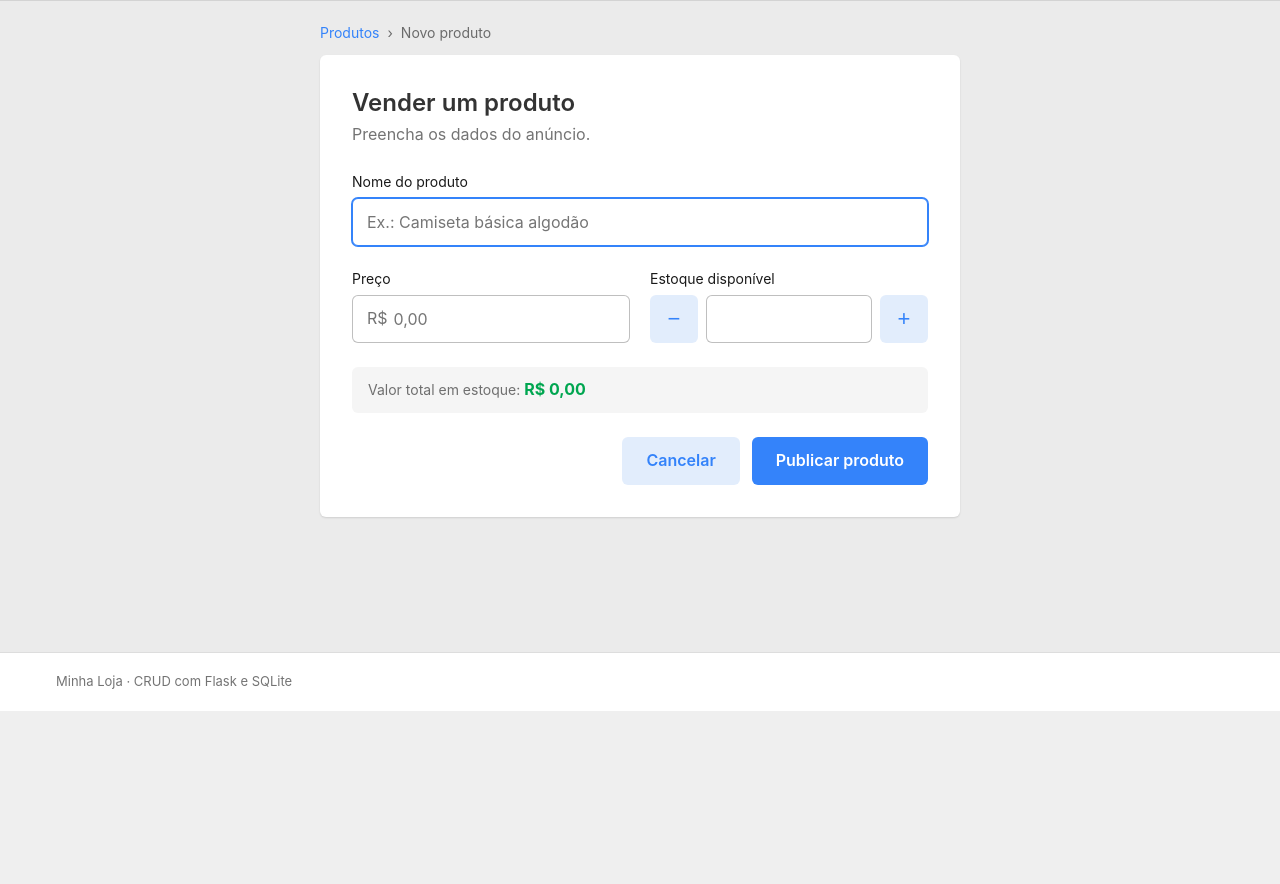
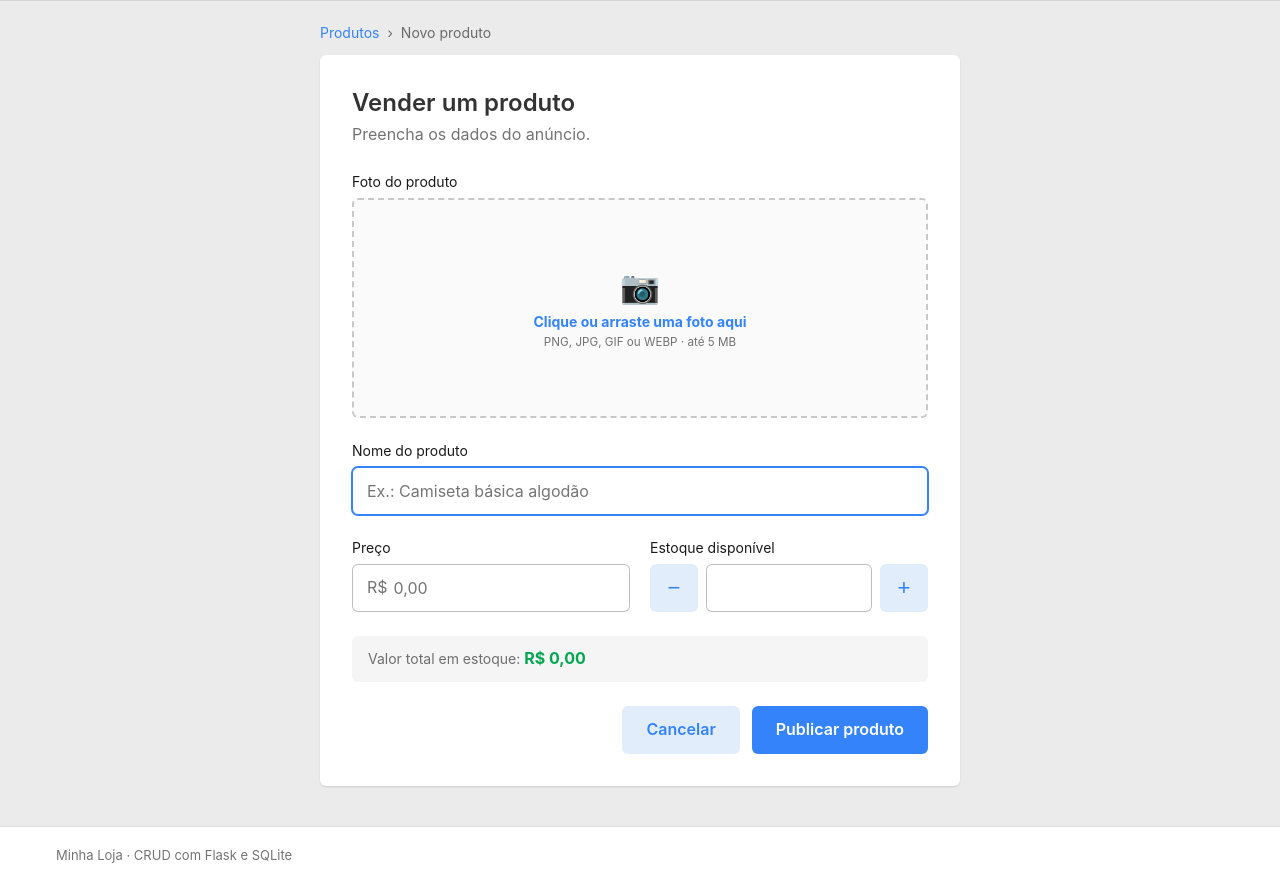
Before and after one commit to felipedelucca07/primeiroClaude, a Flask app: page /produtos/novo in a window 1280 px wide. Shown: the part 89-973 px from the top of the page. Before the commit the page ends 800 px from the top, so only its background shows below. Run offline with Flask 3, Linux system fonts and the light colour scheme.

Commit message:
Adiciona fotos aos produtos
Envio de imagem no cadastro e na edição, com prévia, validação do formato
e limite de 5 MB. As fotos ficam em static/uploads/ e a coluna imagem é
adicionada automaticamente a bancos existentes.

Co-Authored-By: Claude Opus 5.5 <noreply@anthropic.com>

```diff
--- a/app.py
+++ b/app.py
@@ -1,9 +1,25 @@
+import os
+import uuid
+
 from flask import Flask, abort, flash, g, redirect, render_template, request, url_for
 
 import loja
 
+PASTA_UPLOADS = os.path.join(os.path.dirname(os.path.abspath(__file__)), "static", "uploads")
+TAMANHO_MAXIMO_MB = 5
+
+# Assinatura (primeiros bytes) de cada formato de imagem aceito
+FORMATOS_IMAGEM = {
+    "png": lambda b: b.startswith(b"\x89PNG\r\n\x1a\n"),
+    "jpg": lambda b: b.startswith(b"\xff\xd8\xff"),
+    "gif": lambda b: b[:6] in (b"GIF87a", b"GIF89a"),
+    "webp": lambda b: b[:4] == b"RIFF" and b[8:12] == b"WEBP",
+}
+
 app = Flask(__name__)
 app.config["SECRET_KEY"] = "troque-esta-chave-em-producao"
+app.config["MAX_CONTENT_LENGTH"] = TAMANHO_MAXIMO_MB * 1024 * 1024
+os.makedirs(PASTA_UPLOADS, exist_ok=True)
 
 
 def get_conn():
@@ -31,7 +47,31 @@ def separar_preco(valor):
     return inteiro, centavos
 
 
-def validar_formulario(form):
+def identificar_imagem(arquivo):
+    """Retorna a extensão do formato da imagem, ou None se não for uma imagem aceita."""
+    cabecalho = arquivo.stream.read(12)
+    arquivo.stream.seek(0)
+    for extensao, confere in FORMATOS_IMAGEM.items():
+        if confere(cabecalho):
+            return extensao
+    return None
+
+
+def salvar_imagem(arquivo, extensao):
+    nome = f"{uuid.uuid4().hex}.{extensao}"
+    arquivo.save(os.path.join(PASTA_UPLOADS, nome))
+    return nome
+
+
+def apagar_imagem(nome):
+    if nome:
+        try:
+            os.remove(os.path.join(PASTA_UPLOADS, nome))
+        except FileNotFoundError:
+            pass
+
+
+def validar_formulario(form, files):
     dados = {
         "nome": form.get("nome", "").strip(),
         "preco": form.get("preco", "").strip(),
@@ -54,7 +94,16 @@ def validar_formulario(form):
     except ValueError:
         erros["estoque"] = "Informe uma quantidade inteira."
         estoque = None
-    return dados, erros, (dados["nome"], preco, estoque)
+
+    imagem = files.get("imagem")
+    extensao = None
+    if imagem and imagem.filename:
+        extensao = identificar_imagem(imagem)
+        if extensao is None:
+            erros["imagem"] = "Envie uma imagem PNG, JPG, GIF ou WEBP."
+    else:
+        imagem = None
+    return dados, erros, (dados["nome"], preco, estoque), (imagem, extensao)
 
 
 @app.route("/")
@@ -74,9 +123,10 @@ def index():
 def novo():
     dados, erros = {}, {}
     if request.method == "POST":
-        dados, erros, valores = validar_formulario(request.form)
+        dados, erros, valores, (imagem, extensao) = validar_formulario(request.form, request.files)
         if not erros:
-            loja.criar_produto(get_conn(), *valores)
+            nome_imagem = salvar_imagem(imagem, extensao) if imagem else None
+            loja.criar_produto(get_conn(), *valores, imagem=nome_imagem)
             flash(f"Produto “{valores[0]}” cadastrado.", "sucesso")
             return redirect(url_for("index"))
     return render_template("form.html", dados=dados, erros=erros, produto=None)
@@ -90,9 +140,15 @@ def editar(produto_id):
         abort(404)
     dados, erros = dict(produto), {}
     if request.method == "POST":
-        dados, erros, valores = validar_formulario(request.form)
+        dados, erros, valores, (imagem, extensao) = validar_formulario(request.form, request.files)
         if not erros:
             loja.atualizar_produto(conn, produto_id, *valores)
+            if imagem:
+                loja.definir_imagem(conn, produto_id, salvar_imagem(imagem, extensao))
+                apagar_imagem(produto["imagem"])
+            elif request.form.get("remover_imagem"):
+                loja.definir_imagem(conn, produto_id, None)
+                apagar_imagem(produto["imagem"])
             flash(f"Produto “{valores[0]}” atualizado.", "sucesso")
             return redirect(url_for("index"))
     return render_template("form.html", dados=dados, erros=erros, produto=produto)
@@ -105,6 +161,7 @@ def remover(produto_id):
     if produto is None:
         abort(404)
     loja.remover_produto(conn, produto_id)
+    apagar_imagem(produto["imagem"])
     flash(f"Produto “{produto['nome']}” removido.", "sucesso")
     return redirect(url_for("index"))
 
@@ -114,5 +171,11 @@ def nao_encontrado(_erro):
     return render_template("404.html"), 404
 
 
+@app.errorhandler(413)
+def arquivo_grande(_erro):
+    flash(f"A imagem é muito grande. O limite é {TAMANHO_MAXIMO_MB} MB.", "erro")
+    return redirect(request.url)
+
+
 if __name__ == "__main__":
     app.run(debug=True)
--- a/static/style.css
+++ b/static/style.css
@@ -257,6 +257,12 @@ main { flex: 1; padding-block: 24px 40px; }
     hsl(calc(var(--matiz) + 40) 70% 88%));
   border-bottom: 1px solid #eee;
 }
+.produto-foto { background: var(--superficie); padding: 12px; }
+.produto-foto img {
+  width: 100%;
+  height: 100%;
+  object-fit: contain;
+}
 .produto-info { padding: 16px 16px 8px; flex: 1; }
 .produto-nome {
   margin: 0 0 8px;
@@ -361,7 +367,50 @@ main { flex: 1; padding-block: 24px 40px; }
   height: 100%;
 }
 .campo-erro input,
-.campo-erro .campo-prefixo { border-color: var(--vermelho); }
+.campo-erro .campo-prefixo,
+.campo-erro .upload { border-color: var(--vermelho); }
+.campo-rotulo { font-size: 14px; color: rgba(0, 0, 0, .9); }
+
+/* Upload de foto */
+.upload {
+  position: relative;
+  display: grid;
+  place-items: center;
+  height: 220px;
+  border: 2px dashed rgba(0, 0, 0, .2);
+  border-radius: var(--raio);
+  background: #fafafa;
+  cursor: pointer;
+  overflow: hidden;
+  transition: border-color .15s, background .15s;
+}
+.upload:hover, .upload.arrastando { border-color: var(--azul); background: var(--azul-claro); }
+.upload input[type="file"] {
+  position: absolute;
+  inset: 0;
+  opacity: 0;
+  cursor: pointer;
+}
+.upload img { max-width: 100%; max-height: 100%; object-fit: contain; padding: 8px; }
+.upload-texto {
+  display: flex;
+  flex-direction: column;
+  align-items: center;
+  gap: 4px;
+  color: var(--azul);
+  text-align: center;
+  padding: 16px;
+}
+.upload-texto small { color: var(--texto-suave); }
+.upload-icone { font-size: 32px; }
+.checkbox {
+  display: flex;
+  align-items: center;
+  gap: 8px;
+  cursor: pointer;
+  color: var(--texto-suave);
+}
+.checkbox input { width: 16px; height: 16px; accent-color: var(--azul); }
 .erro { color: var(--vermelho); font-size: 13px; }
 
 .contador { display: flex; gap: 8px; }
@@ -427,6 +476,8 @@ main { flex: 1; padding-block: 24px 40px; }
   flex-shrink: 0;
 }
 .aviso > span:nth-child(2) { flex: 1; }
+.aviso-erro { border-left-color: var(--vermelho); }
+.aviso-erro .aviso-icone { background: var(--vermelho); }
 .aviso.saindo { opacity: 0; transform: translateY(10px); }
 .aviso-fechar {
   background: none;
--- a/templates/base.html
+++ b/templates/base.html
@@ -42,7 +42,7 @@
   <div class="avisos" aria-live="polite">
     {% for categoria, mensagem in get_flashed_messages(with_categories=true) %}
       <div class="aviso aviso-{{ categoria }}" role="status">
-        <span class="aviso-icone" aria-hidden="true">✓</span>
+        <span class="aviso-icone" aria-hidden="true">{{ "!" if categoria == "erro" else "✓" }}</span>
         <span>{{ mensagem }}</span>
         <button type="button" class="aviso-fechar" aria-label="Fechar">×</button>
       </div>
--- a/templates/form.html
+++ b/templates/form.html
@@ -15,7 +15,28 @@
     {{ "Altere os dados e salve." if editando else "Preencha os dados do anúncio." }}
   </p>
 
-  <form method="post" class="formulario" novalidate>
+  <form method="post" class="formulario" enctype="multipart/form-data" novalidate>
+    <div class="campo {{ 'campo-erro' if erros.imagem }}">
+      <span class="campo-rotulo">Foto do produto</span>
+      <label class="upload" id="upload">
+        <input type="file" name="imagem" id="imagem" accept="image/png,image/jpeg,image/gif,image/webp">
+        {% set imagem_atual = url_for('static', filename='uploads/' ~ produto.imagem) if editando and produto.imagem else '' %}
+        <img id="upload-previa" src="{{ imagem_atual }}" alt="Prévia da foto" {{ 'hidden' if not imagem_atual }}>
+        <span class="upload-texto" id="upload-texto" {{ 'hidden' if imagem_atual }}>
+          <span class="upload-icone" aria-hidden="true">📷</span>
+          <strong>Clique ou arraste uma foto aqui</strong>
+          <small>PNG, JPG, GIF ou WEBP · até 5 MB</small>
+        </span>
+      </label>
+      {% if imagem_atual %}
+      <label class="checkbox">
+        <input type="checkbox" name="remover_imagem" id="remover-imagem" value="1">
+        Remover foto atual
+      </label>
+      {% endif %}
+      {% if erros.imagem %}<small class="erro">{{ erros.imagem }}</small>{% endif %}
+    </div>
+
     <div class="campo {{ 'campo-erro' if erros.nome }}">
       <label for="nome">Nome do produto</label>
       <input id="nome" name="nome" value="{{ dados.nome or '' }}" required maxlength="120"
--- a/templates/index.html
+++ b/templates/index.html
@@ -56,9 +56,15 @@
   {% set inteiro, centavos = p.preco | preco_partes %}
   <article class="produto" data-id="{{ p.id }}" data-nome="{{ p.nome | lower }}"
            data-preco="{{ p.preco }}" data-estoque="{{ p.estoque }}">
+    {% if p.imagem %}
+    <div class="produto-imagem produto-foto">
+      <img src="{{ url_for('static', filename='uploads/' ~ p.imagem) }}" alt="{{ p.nome }}" loading="lazy">
+    </div>
+    {% else %}
     <div class="produto-imagem" style="--matiz: {{ (p.id * 47) % 360 }}" aria-hidden="true">
       {{ p.nome[:1] | upper }}
     </div>
+    {% endif %}
     <div class="produto-info">
       <h2 class="produto-nome">{{ p.nome }}</h2>
       <p class="produto-preco">
```
Also changed, not shown: loja.py (+17 -4 lines), static/app.js (+44 -0 lines), README.md, 1 other file.
